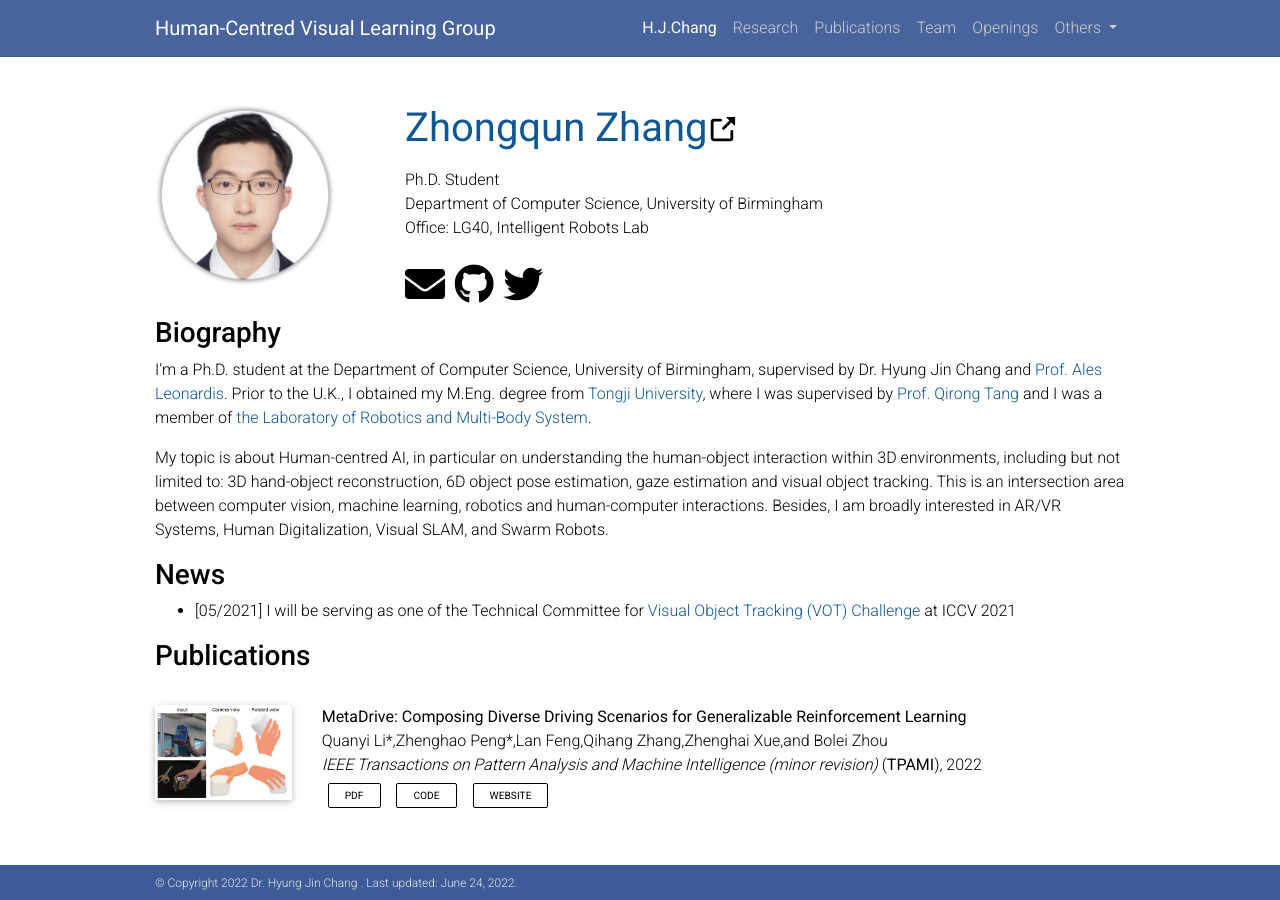
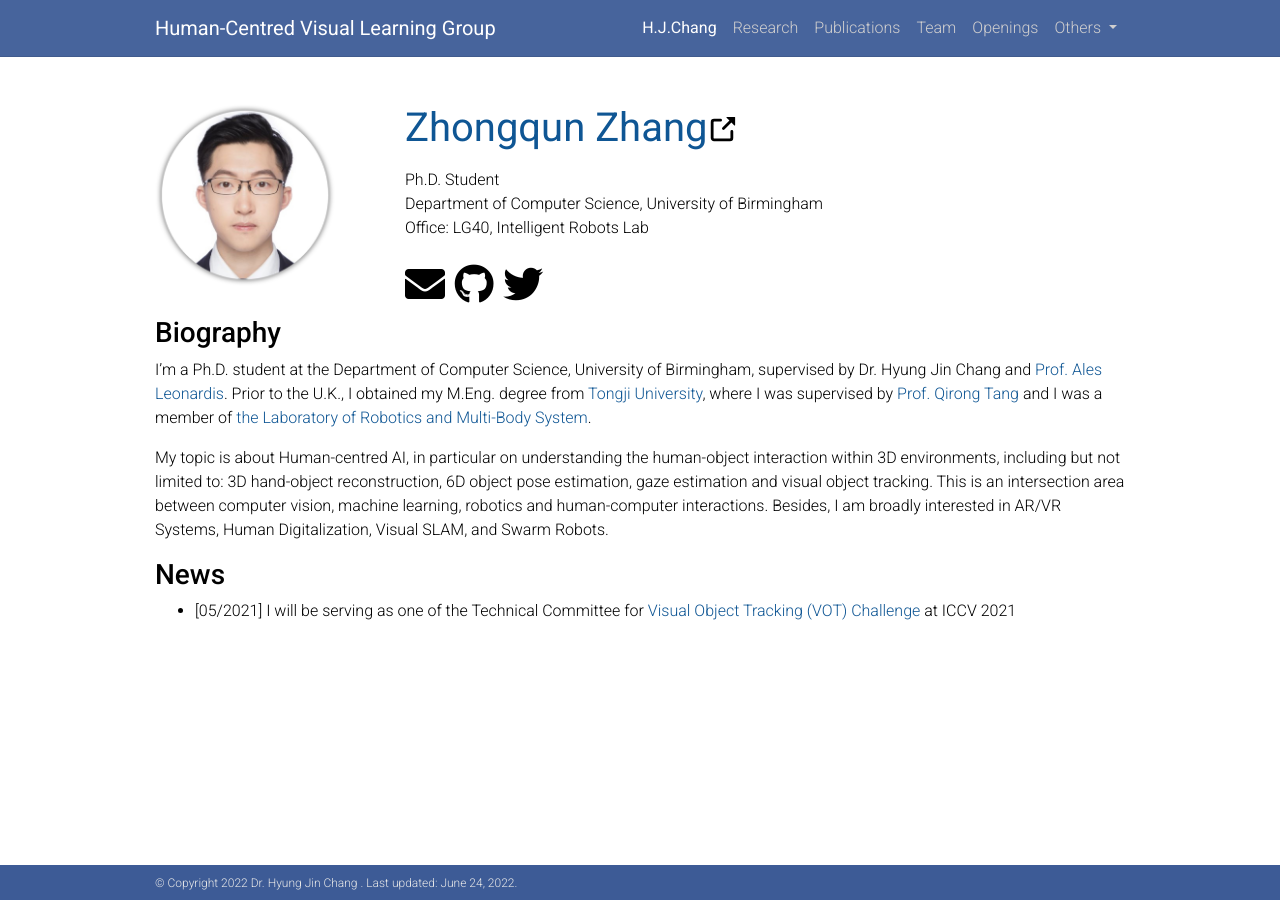
Before and after one commit to cvlab-uob/cvlab-uob.github.io, a Jekyll site: the page built from _pages/personal_page/zhongqun.md, in a window 1280 px wide. Built offline with Jekyll 4.4.1, drawn with Linux system fonts in a browser that asks for light colours; nearby versions of some CDN libraries; comment, search, counter and statistics services are not loaded; a style sheet for code colours, icons or effects is not loaded.

Commit message:
Update zhongqun.md

```diff
--- a/_pages/personal_page/zhongqun.md
+++ b/_pages/personal_page/zhongqun.md
@@ -38,7 +38,7 @@ My topic is about Human-centred AI, in particular on understanding the human-obj
 ### **News**
 - [05/2021] I will be serving as one of the Technical Committee for [Visual Object Tracking (VOT) Challenge](https://www.votchallenge.net/vot2021/index.html) at ICCV 2021
 
-### **Publications**
+<!-- ### **Publications**
 
 <section>
     <div class="publications">
@@ -46,7 +46,6 @@ My topic is about Human-centred AI, in particular on understanding the human-obj
             <li>
             <div class="row">
             <div class="col-sm-2 teaser">
-                <!-- <abbr class="badge">TPAMI</abbr> -->
                 <img src="../../assets/img/team/Elden/EldenCVPR22.jpg" class="teaser img-fluid z-depth-1">
             </div>
             <div id="li2021metadrive" class="col-sm-9">
@@ -67,4 +66,4 @@ My topic is about Human-centred AI, in particular on understanding the human-obj
             </li>
         </ol>
     </div>
-</section>
+</section> -->
```
